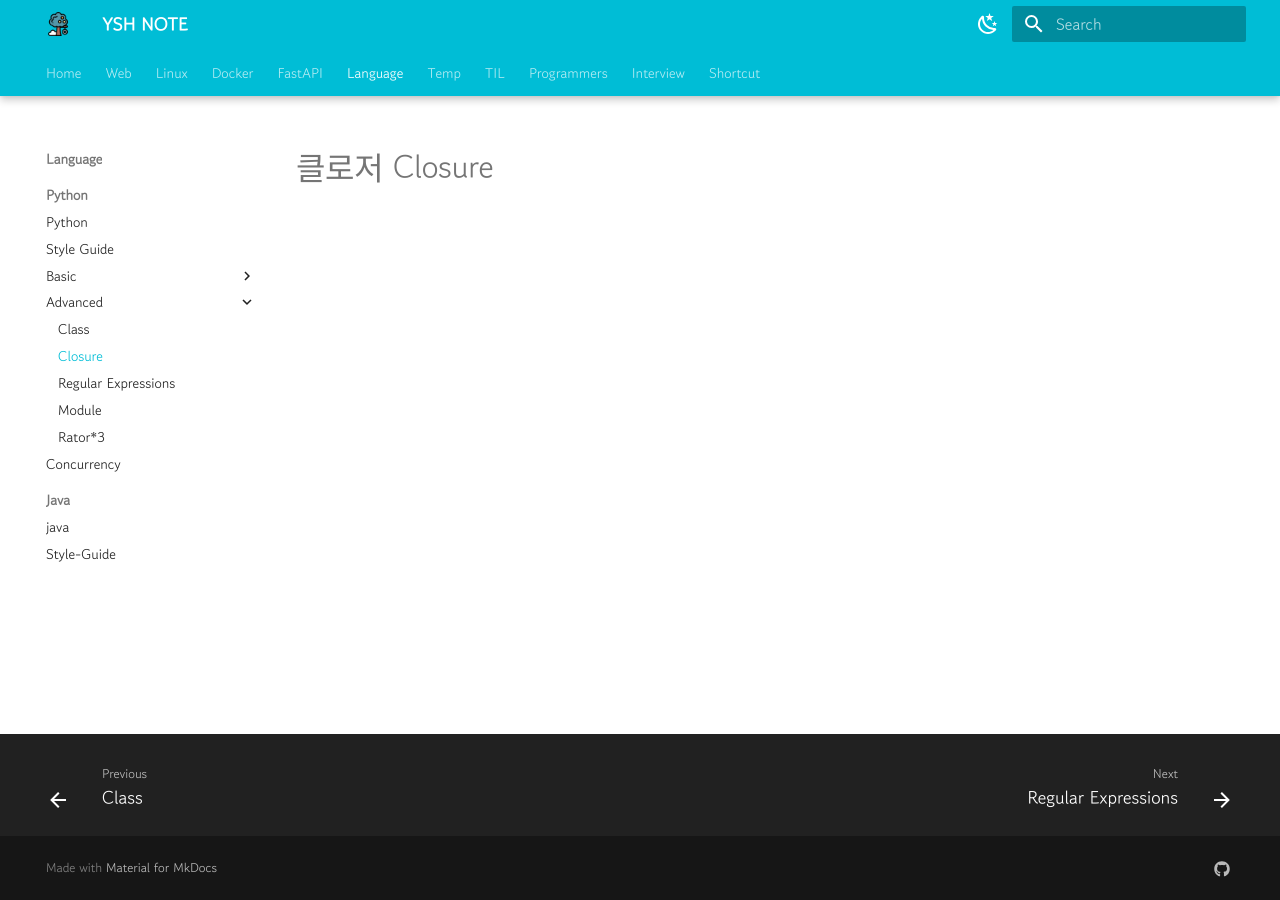
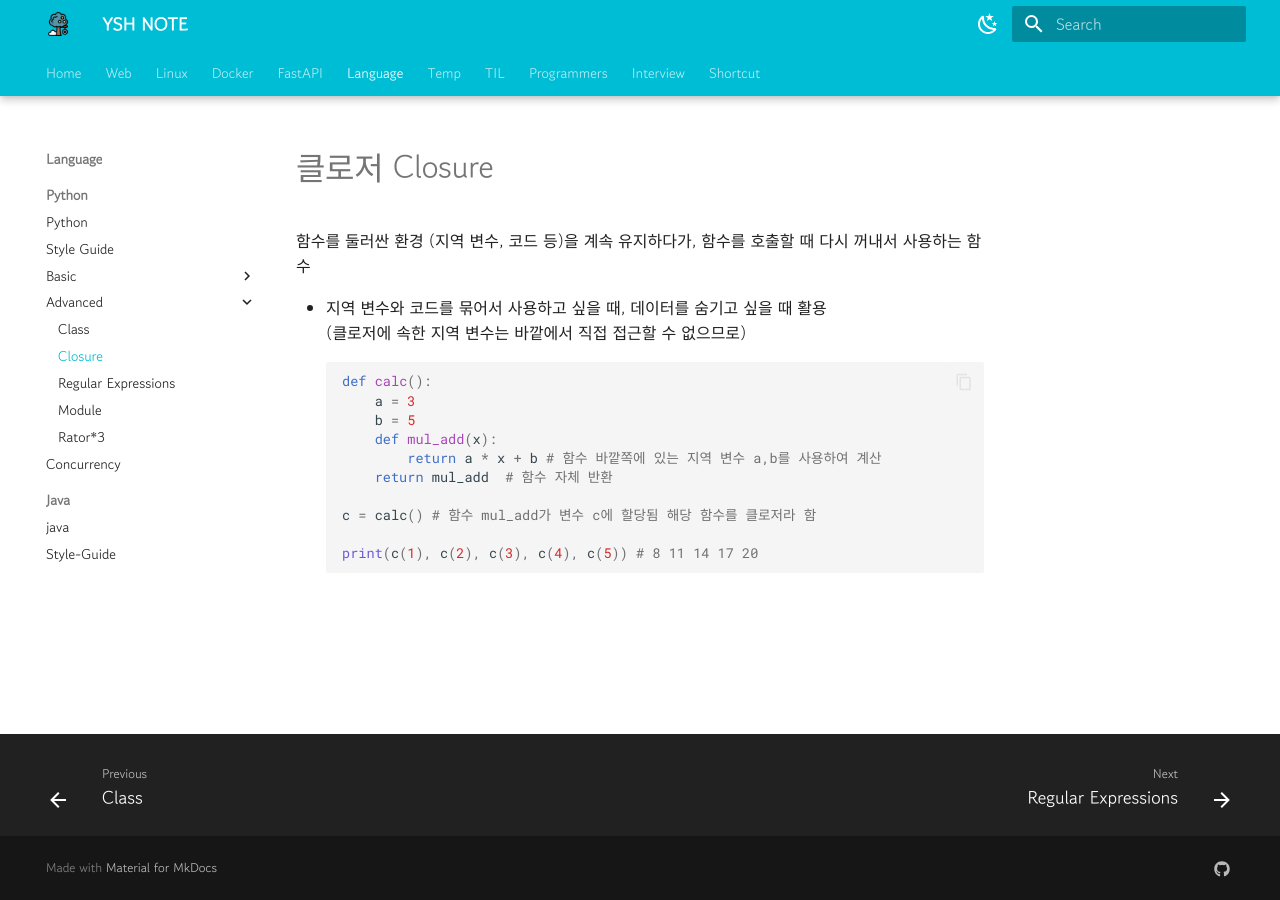
Before and after one commit to YSHeee/YSHeee.github.io, an MkDocs documentation site: the page built from docs/python/advanced/closure.md, in a window 1280 px wide. Built offline with MkDocs 1.6.1 and Material for MkDocs 9.7.7, drawn with Linux system fonts in a browser that asks for light colours.

Commit message:
Update python

````diff
--- a/docs/python/advanced/closure.md
+++ b/docs/python/advanced/closure.md
@@ -1 +1,17 @@
 # 클로저 Closure
+함수를 둘러싼 환경 (지역 변수, 코드 등)을 계속 유지하다가, 함수를 호출할 때 다시 꺼내서 사용하는 함수
+
+- 지역 변수와 코드를 묶어서 사용하고 싶을 때, 데이터를 숨기고 싶을 때 활용<br>
+(클로저에 속한 지역 변수는 바깥에서 직접 접근할 수 없으므로)
+```python
+def calc():
+	a = 3
+	b = 5
+	def mul_add(x):
+		return a * x + b # 함수 바깥쪽에 있는 지역 변수 a,b를 사용하여 계산
+	return mul_add  # 함수 자체 반환
+
+c = calc() # 함수 mul_add가 변수 c에 할당됨 해당 함수를 클로저라 함
+
+print(c(1), c(2), c(3), c(4), c(5)) # 8 11 14 17 20
+```
````
Also changed, not shown: docs/python/basic/function.md (+8 -5 lines).
